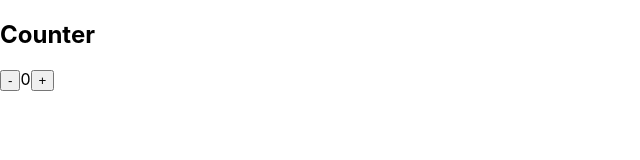
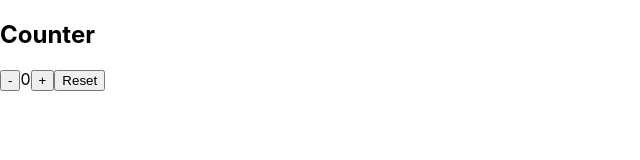
Before and after one commit to draffauf/react-redux-demo, a React (Create React App) app: page / in a window 1280 px wide. Shown: the top 160 px of the page, without its empty margins (0-640 px from the left). Built offline with nearby package versions, Linux system fonts and the light colour scheme.

Commit message:
Add a reset button and action

```diff
--- a/src/Counter.js
+++ b/src/Counter.js
@@ -10,6 +10,10 @@ class Counter extends React.Component {
     this.props.dispatch({ type: "DECREMENT" });
   };
 
+  reset = () => {
+    this.props.dispatch({ type: "RESET" });
+  };
+
   render() {
     return (
       <div className="counter">
@@ -18,6 +22,7 @@ class Counter extends React.Component {
           <button onClick={this.decrement}>-</button>
           <span className="count">{this.props.count}</span>
           <button onClick={this.increment}>+</button>
+          <button onClick={this.reset}>Reset</button>
         </div>
       </div>
     );
```
